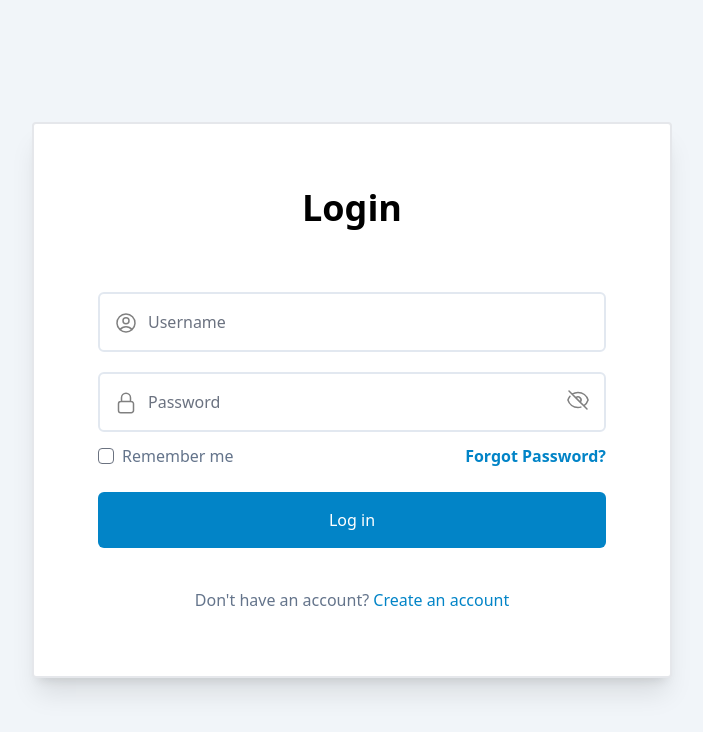
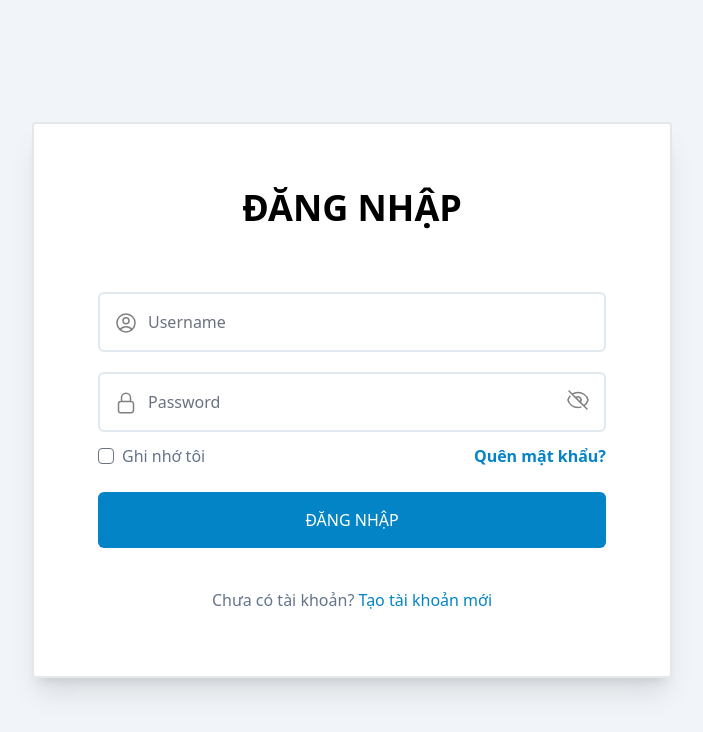
Before and after one commit to vobachnhac1/scoreboard-ict, a React app: page /#/login in a window 1280 px wide. Shown: the top 732 px of the page, without its empty margins (288-991 px from the left). Built offline with nearby package versions, Linux system fonts and the light colour scheme; what react-tournament-brackets would draw is missing.

Commit message:
Fix: Add language for login page

```diff
--- a/app/config/language/en.json
+++ b/app/config/language/en.json
@@ -26,5 +26,9 @@
   "level": "Level",
   "add_subject": "Add subject",
   "subjects_management": "Subjects management",
-  "index": "No."
+  "index": "No.",
+  "remember_me":"Remember me",
+  "forgot_password":"Forgot Password",
+  "create_acc": "Create an account",
+  "not_hav_acc": "Don't have an account"
 }
--- a/app/config/language/vi.json
+++ b/app/config/language/vi.json
@@ -26,5 +26,9 @@
   "level": "Cấp bậc",
   "add_subject": "Thêm môn học",
   "subjects_management": "Quản lý môn học",
-  "index": "STT"
+  "index": "STT",
+  "remember_me":"Ghi nhớ tôi",
+  "forgot_password":"Quên mật khẩu",
+  "create_acc": "Tạo tài khoản mới",
+  "not_hav_acc": "Chưa có tài khoản"
 }
--- a/app/views/Login/index.jsx
+++ b/app/views/Login/index.jsx
@@ -4,8 +4,11 @@ import {
   UserCircleIcon,
   EyeSlashIcon,
 } from "@heroicons/react/24/outline";
+import { useTranslation } from "react-i18next";
 
 const Login = () => {
+  const { t } = useTranslation();
+
   const [userName, setUserName] = useState("");
   const [password, setPassword] = useState("");
   const handleLogin = (event) => {
@@ -14,8 +17,10 @@ const Login = () => {
   };
   return (
     <div className="bg-slate-100 w-full h-full flex flex-col justify-center items-center">
-       <div className = 'bg-white w-1/2 p-[5%] shadow-xl border-2 rounded'>
-       <div className="text-4xl font-semibold mb-16 text-center">Login</div>
+      <div className="bg-white w-1/2 p-[5%] shadow-xl border-2 rounded">
+        <div className="text-4xl font-semibold mb-16 text-center uppercase">
+          {t("login")}
+        </div>
         <form>
           <div>
             <div className="relative flex items-center">
@@ -53,28 +58,28 @@ const Login = () => {
             <div className="flex justify-between py-3 ">
               <div className="flex items-center">
                 <input className="rounded" type="checkbox" />{" "}
-                <span className="ml-2 text-slate-500">Remember me</span>
+                <span className="ml-2 text-slate-500">{t("remember_me")}</span>
               </div>
               <button className="text-sky-600 cursor-pointer hover:underline font-semibold">
-                Forgot Password?
+                {t("forgot_password")}?
               </button>
             </div>
           </div>
         </form>
         <button
-          className="py-4 w-full bg-sky-600 text-white rounded-md mt-3"
+          className="py-4 w-full bg-sky-600 text-white rounded-md mt-3 uppercase"
           onClick={handleLogin}
         >
-          Log in
+          {t("login")}
         </button>
 
         <div className="mt-10 text-slate-500 text-center">
-          Don't have an account?{" "}
+          {t('not_hav_acc')}?{" "}
           <span className="text-sky-600 cursor-pointer hover:underline">
-            Create an account
+            {t("create_acc")}{" "}
           </span>
         </div>
-       </div>
+      </div>
     </div>
   );
 };
```
